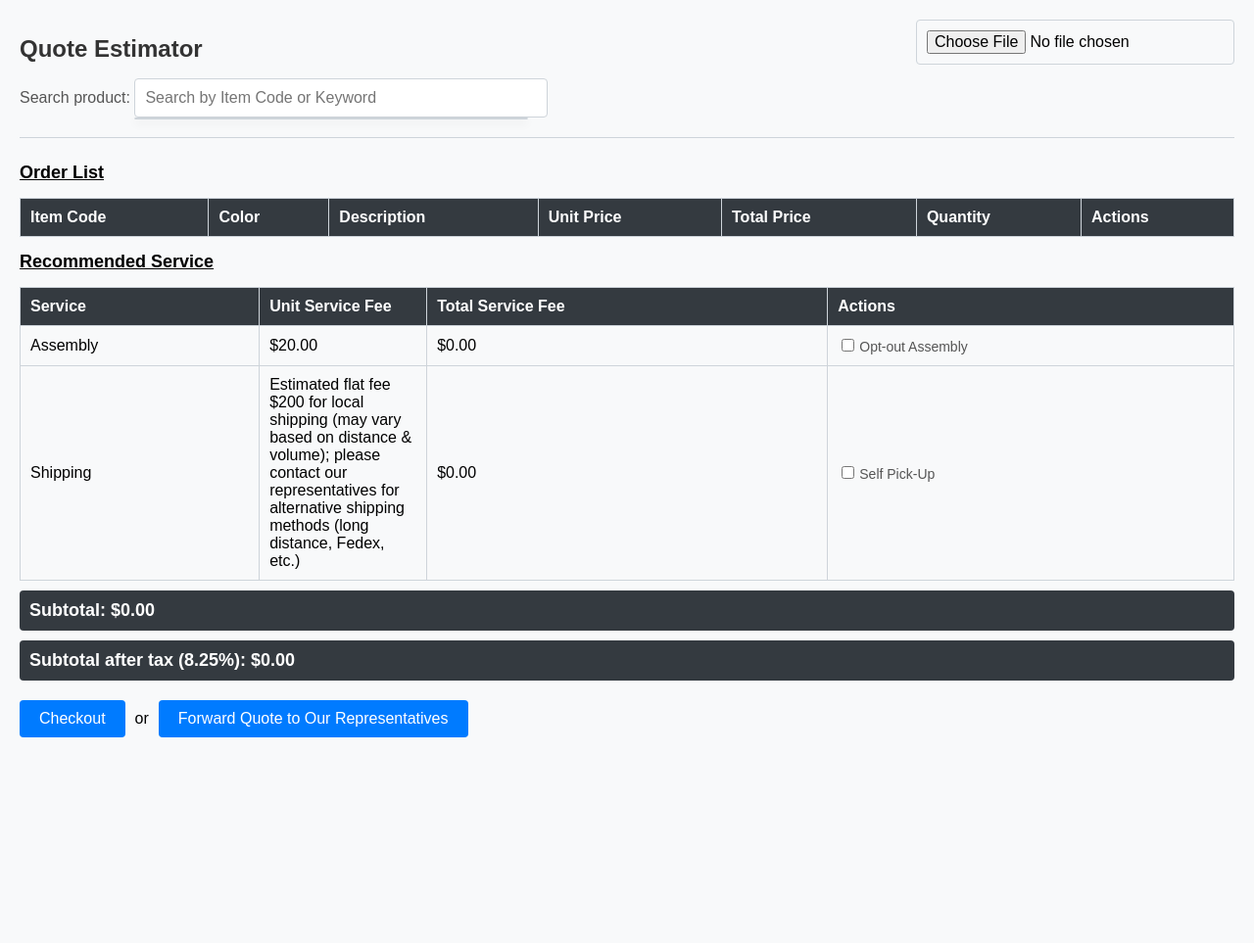
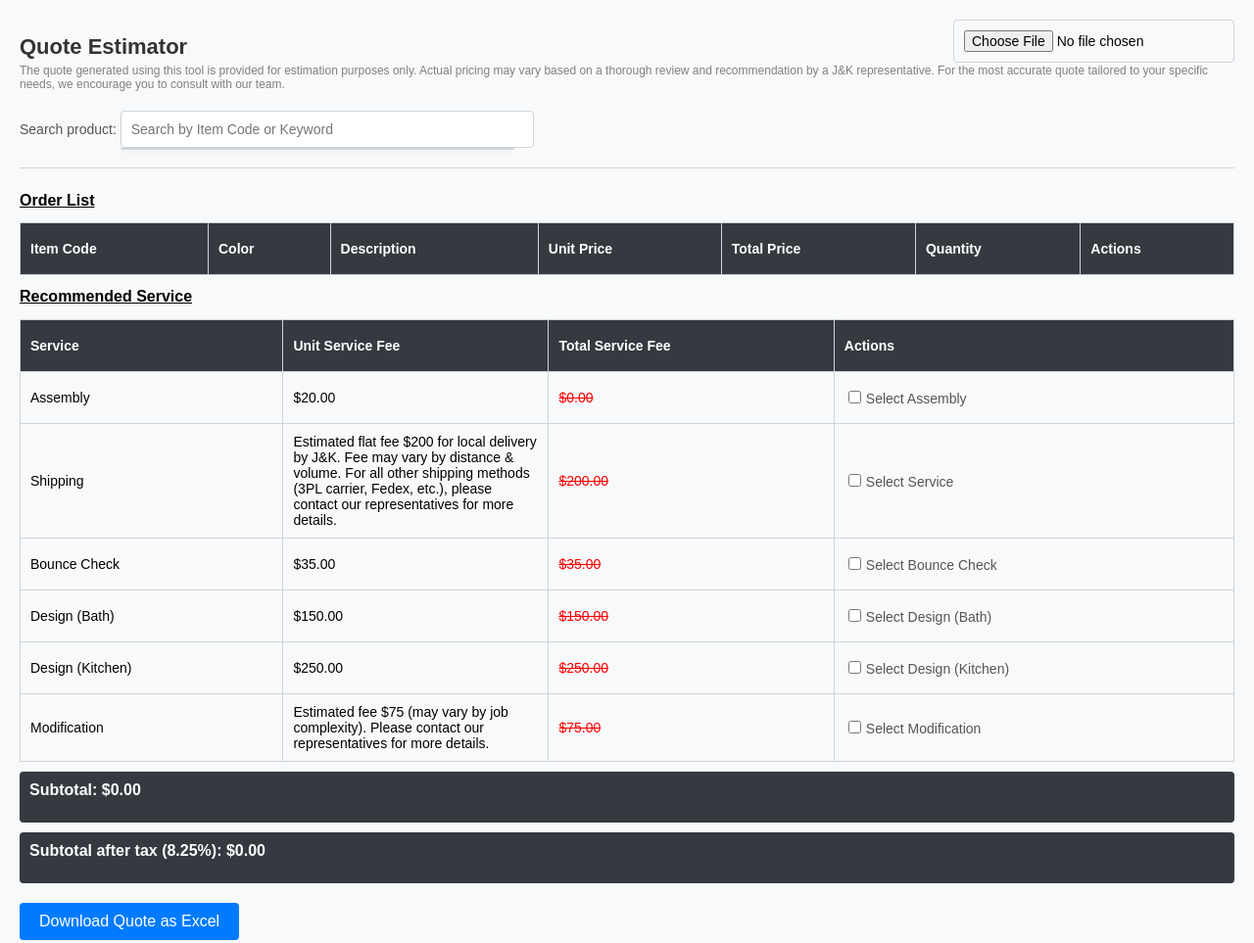
Before and after one commit to sahararunner/jkquotegenerator, a plain HTML site: page index.html in a window 1280 px wide. Shown: the whole page at 98% size. Before the commit the page ends 800 px from the top, so only its background shows below. Drawn offline with nearby package versions, Linux system fonts and the light colour scheme.

Commit message:
Update index.html

```diff
--- a/index.html
+++ b/index.html
@@ -12,13 +12,20 @@
             background-color: #f8f9fa;
             margin: 0;
             padding: 20px;
+            font-size: 14px; /* Reduced font size for the entire page */
         }
         h1 {
             color: #333;
-            font-size: 24px;
+            font-size: 22px; /* Reduced font size for the title */
+        }
+        .gray-line {
+            color: gray;
+            font-size: 12px; /* Adjusted font size for the gray line text */
+            margin-top: -10px;
+            margin-bottom: 20px;
         }
         label {
-            font-size: 16px;
+            font-size: 14px; /* Adjusted font size for labels */
             color: #555;
         }
         .autocomplete {
@@ -32,7 +39,7 @@
             padding: 10px;
             border: 1px solid #ced4da;
             border-radius: 4px;
-            font-size: 16px;
+            font-size: 14px; /* Adjusted font size for input */
         }
         .autocomplete-items {
             position: absolute;
@@ -60,7 +67,7 @@
             padding-top: 10px;
         }
         h2 {
-            font-size: 18px;
+            font-size: 16px; /* Reduced font size for subheadings */
             text-decoration: underline;
         }
         table {
@@ -74,13 +81,16 @@
         th, td {
             padding: 10px;
             text-align: left;
+            font-size: 14px; /* Adjusted font size for table text */
+            height: 32px; /* Reduced height for table rows */
         }
         th {
             background-color: #343a40;
             color: #fff;
+            height: 32px; /* Reduced height for table header */
         }
         th.unit-service-fee {
-            width: 150px; /* Adjust width as needed */
+            width: 250px; /* Adjust width as needed */
         }
         .quantity-control {
             display: flex;
@@ -89,24 +99,25 @@
         .quantity-control button {
             padding: 5px;
             margin: 0 5px;
-            font-size: 16px;
+            font-size: 14px; /* Adjusted font size for buttons */
             cursor: pointer;
         }
         .delete-btn {
             padding: 5px;
             margin-left: 10px;
-            font-size: 16px;
+            font-size: 14px; /* Adjusted font size for delete button */
             cursor: pointer;
             color: red;
         }
         #totalPrice, #totalPriceAfterTax {
             margin-top: 10px;
             font-weight: bold;
-            font-size: 18px;
+            font-size: 16px; /* Adjusted font size for total prices */
             color: #fff;
             background-color: #343a40;
             padding: 10px;
             border-radius: 4px;
+            height: 32px; /* Reduced height for total rows */
         }
         #excelFile {
             position: absolute;
@@ -115,7 +126,7 @@
             padding: 10px;
             border: 1px solid #ced4da;
             border-radius: 4px;
-            font-size: 16px;
+            font-size: 14px; /* Adjusted font size for file input */
         }
         .product-details {
             display: flex;
@@ -138,26 +149,33 @@
             color: white;
             margin-right: 10px;
         }
-        .actions .or {
-            font-size: 16px;
-            margin-right: 10px;
-        }
         .service-checkbox {
             margin-right: 5px;
         }
         .service-explanation {
             display: inline;
-            font-size: 14px;
+            font-size: 14px; /* Adjusted font size for service explanation */
             color: #555;
         }
         .crossed-out {
             text-decoration: line-through;
             color: red;
         }
+        #downloadExcel {
+            margin-top: 20px;
+            padding: 10px 20px;
+            font-size: 16px;
+            cursor: pointer;
+            border: none;
+            border-radius: 4px;
+            background-color: #007bff; /* Blue background for the button */
+            color: white;
+        }
     </style>
 </head>
 <body>
     <h1>Quote Estimator</h1>
+    <div class="gray-line">The quote generated using this tool is provided for estimation purposes only. Actual pricing may vary based on a thorough review and recommendation by a J&K representative. For the most accurate quote tailored to your specific needs, we encourage you to consult with our team.</div>
     <label for="searchInput">Search product:</label>
     <div class="autocomplete">
         <input type="text" id="searchInput" placeholder="Search by Item Code or Keyword">
@@ -198,14 +216,38 @@
                 <tr data-service="assembly">
                     <td>Assembly</td>
                     <td>$20.00</td>
-                    <td>$0.00</td>
-                    <td><input type="checkbox" class="service-checkbox" data-service="assembly"><span class="service-explanation">Opt-out Assembly</span></td>
+                    <td class="crossed-out">$0.00</td>
+                    <td><input type="checkbox" class="service-checkbox" data-service="assembly"><span class="service-explanation">Select Assembly</span></td>
                 </tr>
                 <tr data-service="shipping">
                     <td>Shipping</td>
-                    <td>Estimated flat fee $200 for local shipping (may vary based on distance & volume); please contact our representatives for alternative shipping methods (long distance, Fedex, etc.)</td>
-                    <td>$0.00</td>
-                    <td><input type="checkbox" class="service-checkbox" data-service="shipping"><span class="service-explanation">Self Pick-Up</span></td>
+                    <td>Estimated flat fee $200 for local delivery by J&K. Fee may vary by distance & volume. For all other shipping methods (3PL carrier, Fedex, etc.), please contact our representatives for more details.</td>
+                    <td class="crossed-out">$200.00</td>
+                    <td><input type="checkbox" class="service-checkbox" data-service="shipping"><span class="service-explanation">Select Service</span></td>
+                </tr>
+                <tr data-service="bounce_check">
+                    <td>Bounce Check</td>
+                    <td>$35.00</td>
+                    <td class="crossed-out">$35.00</td>
+                    <td><input type="checkbox" class="service-checkbox" data-service="bounce_check"><span class="service-explanation">Select Bounce Check</span></td>
+                </tr>
+                <tr data-service="design_bath">
+                    <td>Design (Bath)</td>
+                    <td>$150.00</td>
+                    <td class="crossed-out">$150.00</td>
+                    <td><input type="checkbox" class="service-checkbox" data-service="design_bath"><span class="service-explanation">Select Design (Bath)</span></td>
+                </tr>
+                <tr data-service="design_kitchen">
+                    <td>Design (Kitchen)</td>
+                    <td>$250.00</td>
+                    <td class="crossed-out">$250.00</td>
+                    <td><input type="checkbox" class="service-checkbox" data-service="design_kitchen"><span class="service-explanation">Select Design (Kitchen)</span></td>
+                </tr>
+                <tr data-service="modification">
+                    <td>Modification</td>
+                    <td>Estimated fee $75 (may vary by job complexity). Please contact our representatives for more details.</td>
+                    <td class="crossed-out">$75.00</td>
+                    <td><input type="checkbox" class="service-checkbox" data-service="modification"><span class="service-explanation">Select Modification</span></td>
                 </tr>
             </tbody>
         </table>
@@ -214,11 +256,7 @@
     <div id="totalPrice">Subtotal: $0.00</div>
     <div id="totalPriceAfterTax">Subtotal after tax (8.25%): $0.00</div>
 
-    <div class="actions">
-        <button id="checkout">Checkout</button>
-        <span class="or">or</span>
-        <button id="contact">Forward Quote to Our Representatives</button>
-    </div>
+    <button id="downloadExcel" class="actions" style="margin-top: 20px;">Download Quote as Excel</button>
 
     <script>
         $(document).ready(function() {
@@ -367,9 +405,9 @@
                 const serviceRow = $(`#recommendedServiceTable tbody tr[data-service="${service}"]`);
 
                 if (isChecked) {
+                    serviceRow.find('td:eq(2)').removeClass('crossed-out');
+                } else {
                     serviceRow.find('td:eq(2)').addClass('crossed-out');
-                } else {
-                    serviceRow.find('td:eq(2)').removeClass('crossed-out');
                 }
 
                 updateTotalServiceFee();
@@ -380,15 +418,26 @@
             function updateTotalServiceFee() {
                 let totalAssemblyFee = 0;
                 const flatShippingFee = 200;
+                const services = [
+                    { key: 'bounce_check', fee: 35 },
+                    { key: 'design_bath', fee: 150 },
+                    { key: 'design_kitchen', fee: 250 },
+                    { key: 'modification', fee: 75 }
+                ];
 
                 Object.values(selectedProducts).forEach(product => {
                     const assembly = parseFloat(products.find(p => p['Item Code'] === product.code)['Assembly']);
-
                     totalAssemblyFee += assembly * 20 * product.quantity;
                 });
 
                 $('#recommendedServiceTable tbody tr[data-service="assembly"] td:eq(2)').text(`$${totalAssemblyFee.toFixed(2)}`);
                 $('#recommendedServiceTable tbody tr[data-service="shipping"] td:eq(2)').text(`$${flatShippingFee.toFixed(2)}`);
+
+                services.forEach(service => {
+                    const fee = $(`.service-checkbox[data-service="${service.key}"]`).is(':checked') ? service.fee : service.fee;
+                    const className = $(`.service-checkbox[data-service="${service.key}"]`).is(':checked') ? '' : 'crossed-out';
+                    $('#recommendedServiceTable tbody tr[data-service="' + service.key + '"] td:eq(2)').text(`$${fee.toFixed(2)}`).addClass(className);
+                });
             }
 
             // Update total price
@@ -397,14 +446,41 @@
 
                 $('#recommendedServiceTable tbody tr').each(function() {
                     const totalServiceFee = parseFloat($(this).find('td:eq(2)').text().replace('$', ''));
-                    if (!$(this).find('.service-checkbox').is(':checked')) {
-                        totalPrice += totalServiceFee;
+                    if ($(this).find('.service-checkbox').is(':checked')) {
+                        totalPrice += totalServiceFee; // Add service fee if selected
                     }
                 });
 
                 $('#totalPrice').text(`Subtotal: $${totalPrice.toFixed(2)}`);
                 $('#totalPriceAfterTax').text(`Subtotal after tax (8.25%): $${(totalPrice * 1.0825).toFixed(2)}`);
             }
+
+            // Download the quote as an Excel file
+            $('#downloadExcel').on('click', function() {
+                const wb = XLSX.utils.book_new();
+
+                // Selected products sheet
+                const selectedProductsData = [['Item Code', 'Color', 'Description', 'Unit Price', 'Total Price', 'Quantity']];
+                Object.values(selectedProducts).forEach(product => {
+                    selectedProductsData.push([product.code, product.color, product.description, product.unitPrice, product.unitPrice * product.quantity, product.quantity]);
+                });
+                const selectedProductsSheet = XLSX.utils.aoa_to_sheet(selectedProductsData);
+                XLSX.utils.book_append_sheet(wb, selectedProductsSheet, 'Selected Products');
+
+                // Recommended services sheet
+                const recommendedServicesData = [['Service', 'Unit Service Fee', 'Total Service Fee', 'Selected']];
+                $('#recommendedServiceTable tbody tr').each(function() {
+                    const service = $(this).find('td:eq(0)').text();
+                    const unitServiceFee = $(this).find('td:eq(1)').text();
+                    const totalServiceFee = $(this).find('td:eq(2)').text();
+                    const isSelected = $(this).find('.service-checkbox').is(':checked') ? 'Yes' : 'No';
+                    recommendedServicesData.push([service, unitServiceFee, totalServiceFee, isSelected]);
+                });
+                const recommendedServicesSheet = XLSX.utils.aoa_to_sheet(recommendedServicesData);
+                XLSX.utils.book_append_sheet(wb, recommendedServicesSheet, 'Recommended Services');
+
+                XLSX.writeFile(wb, 'Quote_Estimator.xlsx');
+            });
         });
     </script>
 </body>
```
